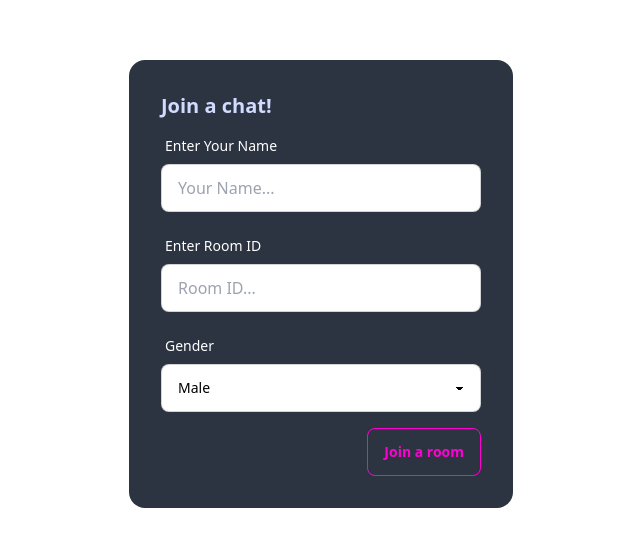
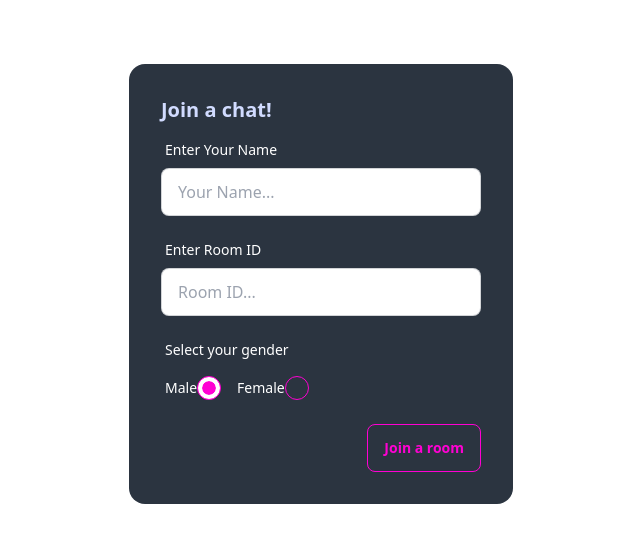
Before and after one commit to abir14016/socket-chat, a React (Create React App) app in the folder client/: page / in a window 1280 px wide. Shown: the part 116-662 px from the top of the page, without its empty margins (319-959 px from the left). Built offline with nearby package versions, Linux system fonts and the light colour scheme; no server answers.

Commit message:
using radio checkbox insted of select for gender field

```diff
--- a/client/src/App.js
+++ b/client/src/App.js
@@ -79,29 +79,54 @@ function App() {
                 {/* room field */}
 
                 {/* gender field */}
-                <div className="form-control w-full max-w-xs">
+                <div className="form-control">
                   <label className="label">
-                    <span className="label-text text-white">Gender</span>
+                    <span className="label-text text-white">Select your gender</span>
                   </label>
-                  <select
-                    defaultValue="Male"
+                  <div className="flex justify-start items-center">
+                    <div className="form-control">
+                      <label className="label cursor-pointer">
+                        <span className="label-text text-white">Male</span>
+                        <input
+                          type="radio"
+                          name="gender"
+                          className="radio radio-secondary"
+                          value="Male"
                           defaultChecked
-                    className="text-black select select-bordered"
                           {...register("gender", {
                             required: {
                               value: true,
-                        message: 'you must select a gender'
+                              message: "You must select a gender"
                             }
                           })}
-                  >
-                    <option>Male</option>
-                    <option>Female</option>
-                  </select>
+                        />
+                      </label>
+                    </div>
+                    <div className="form-control ml-2">
+                      <label className="label cursor-pointer">
+                        <span className="label-text text-white">Female</span>
+                        <input
+                          type="radio"
+                          name="gender"
+                          className="radio radio-secondary"
+                          value="Female"
+                          {...register("gender", {
+                            required: {
+                              value: true,
+                              message: "You must select a gender"
+                            }
+                          })}
+                        />
+                      </label>
+                    </div>
+                  </div>
+                  {/* Display error message if gender field is not filled */}
                   <label className="label">
                     {errors.gender?.type === 'required' && <span className="label-text-alt text-error">{errors.gender.message}</span>}
                   </label>
                 </div>
                 {/* gender field */}
+
 
                 <div className="card-actions justify-end">
                   <input className="btn btn-outline btn-secondary" type="submit" value="Join a room" />
```
Lines whose indentation alone changed are shown as unchanged.
